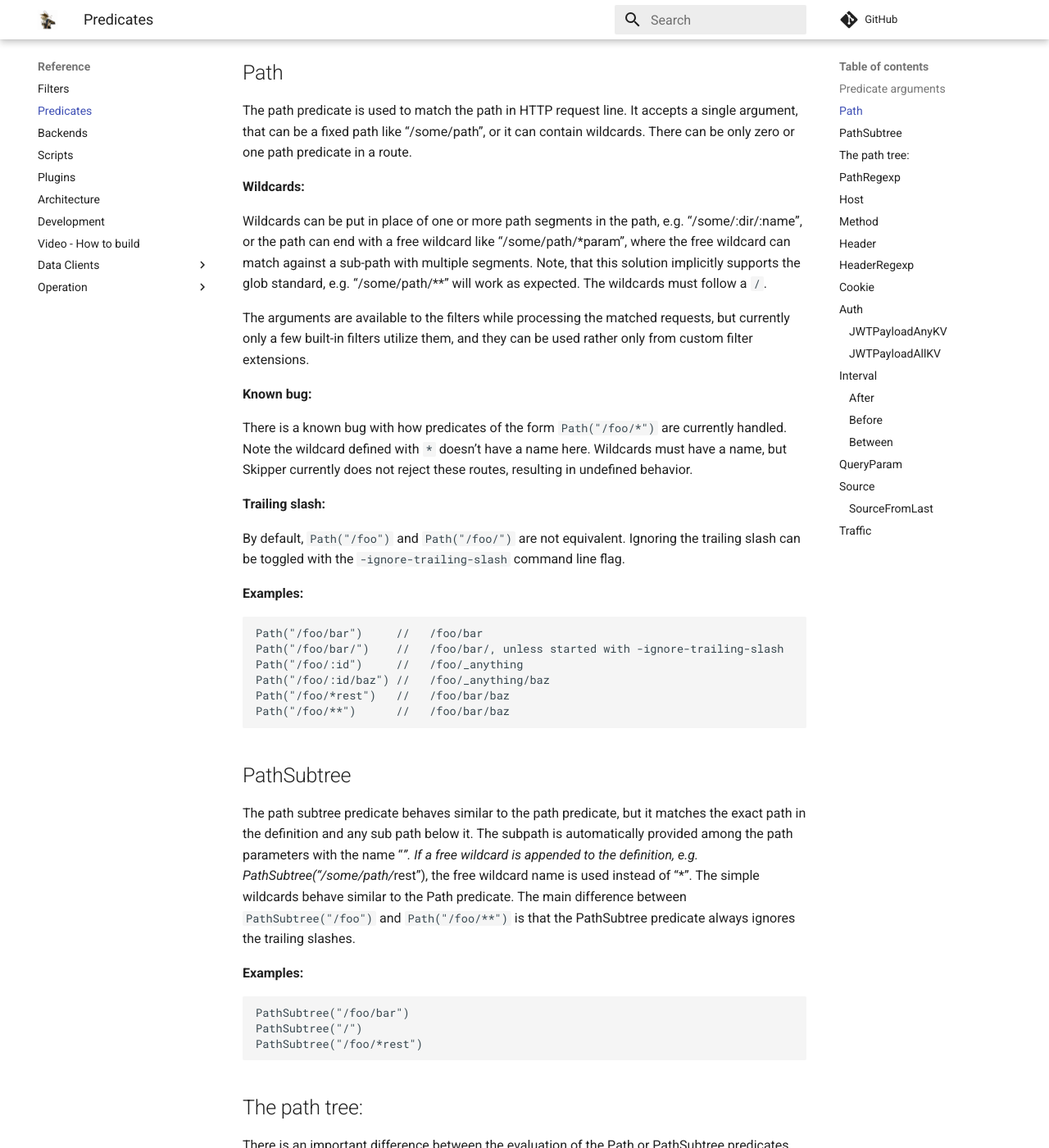
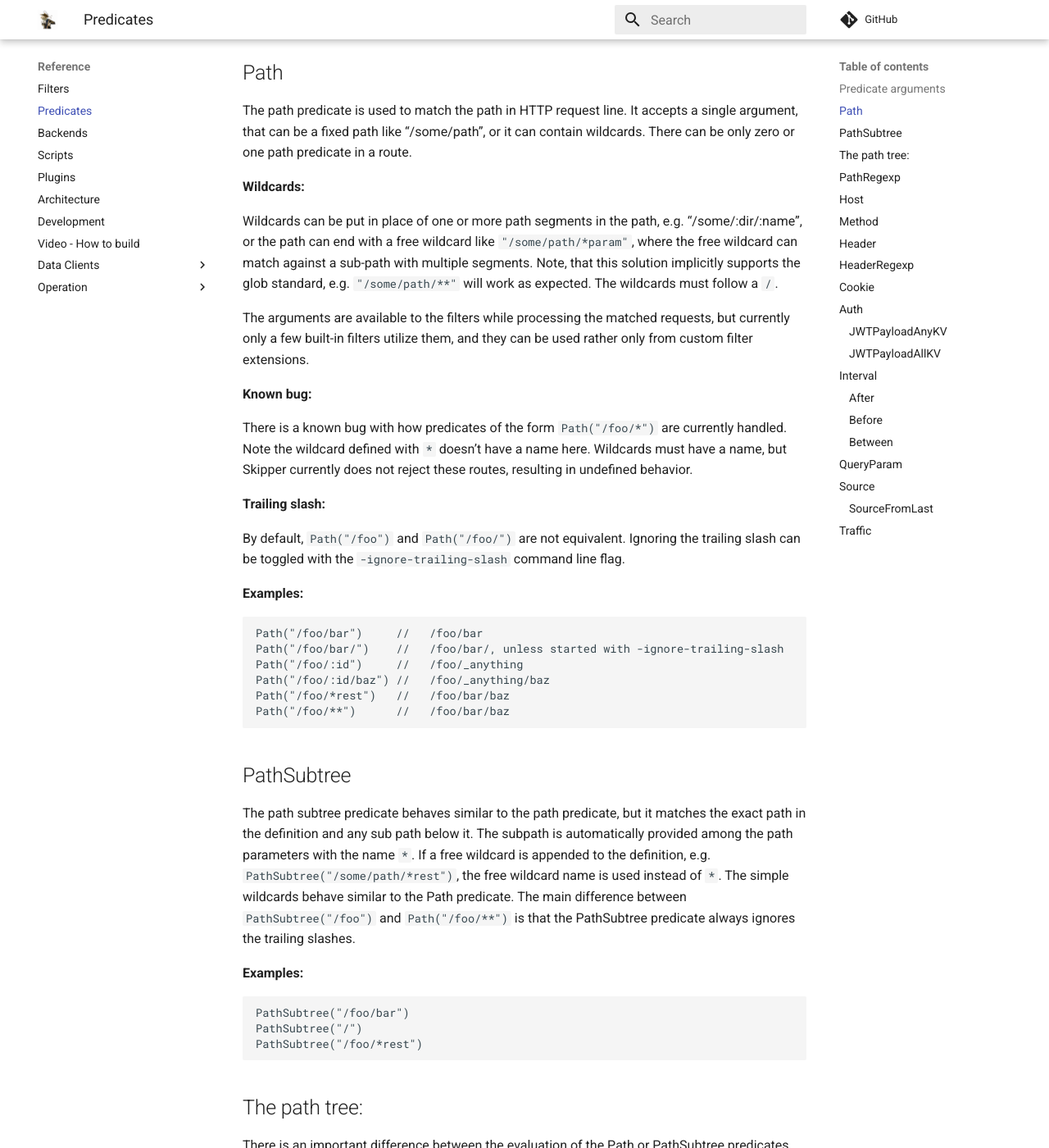
Before and after one commit to zalando/skipper, an MkDocs documentation site: the page built from docs/reference/predicates.md, in a window 1280 px wide and 1400 px high, scrolled down 826 px. Shown: the whole window at 82% size. Built offline with MkDocs 1.6.1 and Material for MkDocs 9.7.7, drawn with Linux system fonts in a browser that asks for light colours; comment, search, counter and statistics services are not loaded.

Commit message:
escaping Markdown characters
Signed-off-by: Arpad Ryszka <arpad.ryszka@gmail.com>

```diff
--- a/docs/reference/predicates.md
+++ b/docs/reference/predicates.md
@@ -32,8 +32,8 @@ route.
 **Wildcards:**
 
 Wildcards can be put in place of one or more path segments in the path, e.g. "/some/:dir/:name", or the path can
-end with a free wildcard like "/some/path/*param", where the free wildcard can match against a sub-path with
-multiple segments. Note, that this solution implicitly supports the glob standard, e.g. "/some/path/**" will
+end with a free wildcard like `"/some/path/*param"`, where the free wildcard can match against a sub-path with
+multiple segments. Note, that this solution implicitly supports the glob standard, e.g. `"/some/path/**"` will
 work as expected. The wildcards must follow a `/`.
 
 The arguments are available to the filters while processing the matched requests, but
@@ -66,8 +66,8 @@ Path("/foo/**")      //   /foo/bar/baz
 
 The path subtree predicate behaves similar to the path predicate, but it matches the exact path in the
 definition and any sub path below it. The subpath is automatically provided among the path parameters with the
-name "*". If a free wildcard is appended to the definition, e.g. PathSubtree("/some/path/*rest"), the free
-wildcard name is used instead of "*". The simple wildcards behave similar to the Path predicate. The main
+name `*`. If a free wildcard is appended to the definition, e.g. `PathSubtree("/some/path/*rest")`, the free
+wildcard name is used instead of `*`. The simple wildcards behave similar to the Path predicate. The main
 difference between `PathSubtree("/foo")` and `Path("/foo/**")` is that the PathSubtree predicate always ignores
 the trailing slashes.
 
```
